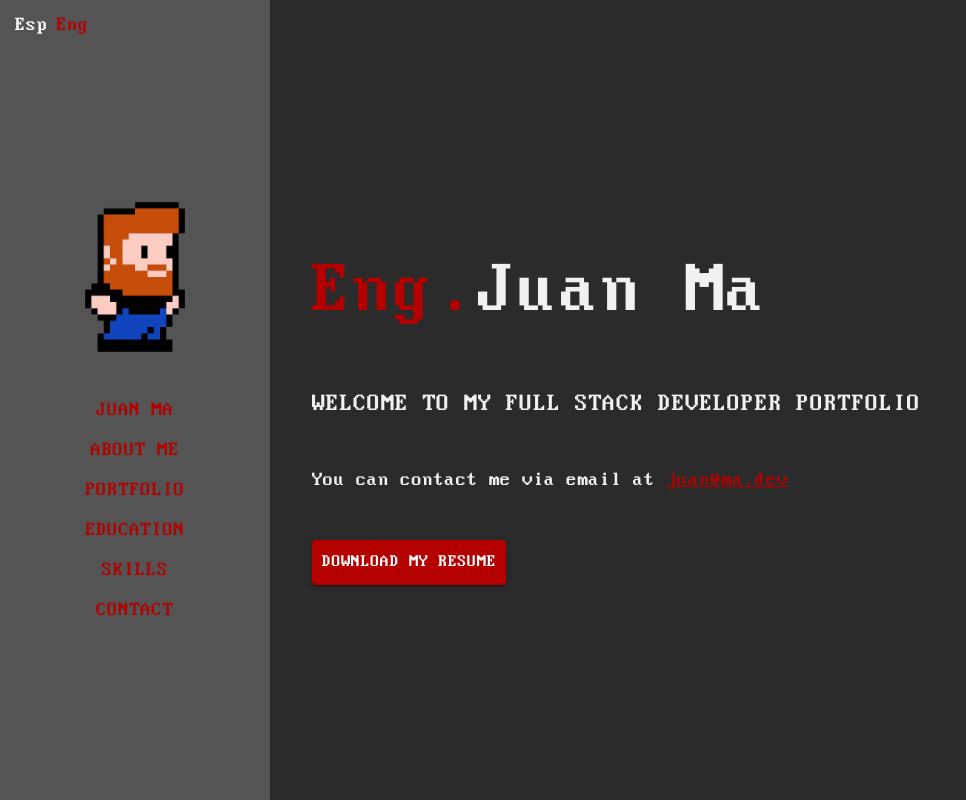
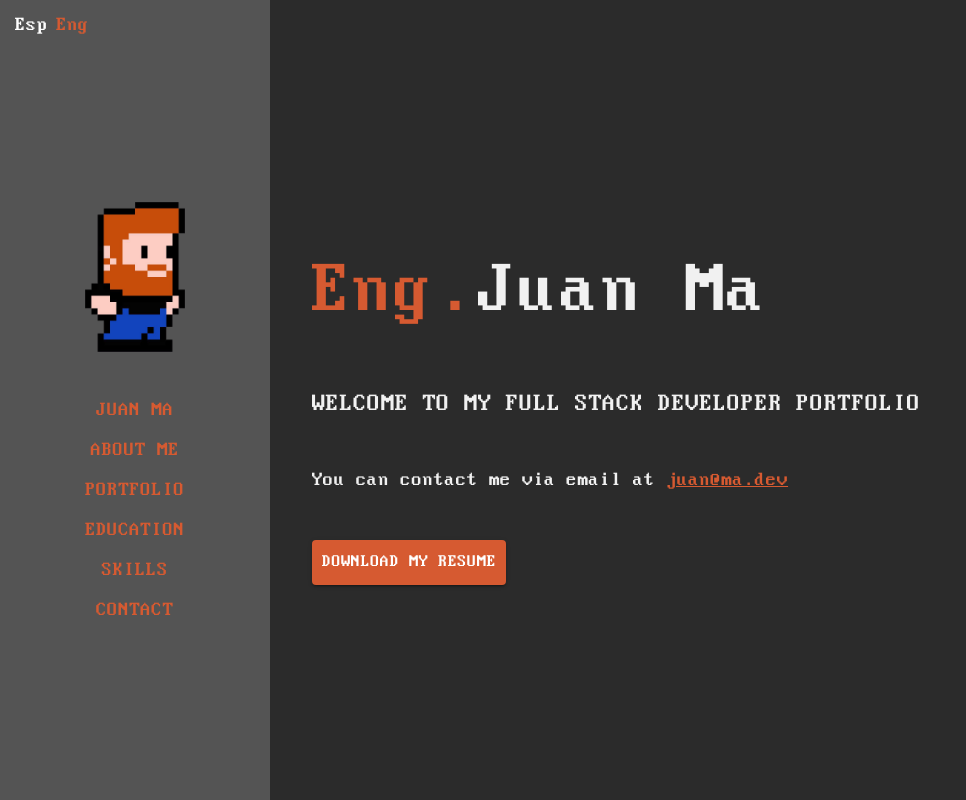
Before and after one commit to JuanMa7u7/juanma.dev, a React (Vite) app: page / in a window 1280 px wide. Shown: the top 800 px of the page, without its empty margins (0-966 px from the left). Built offline with nearby package versions, Linux system fonts and the light colour scheme; some icons are missing.

Commit message:
fix: css var color main-red

```diff
--- a/src/main.css
+++ b/src/main.css
@@ -2,7 +2,7 @@
     --main-black: #2B2B2B;
     --main-gray: #545454;
     --main-white: #F1F1F1;
-    --main-red: #B50000;
+    --main-red: #D65A31;
     --secondary-black: #1a1a1a
 }
 
```
